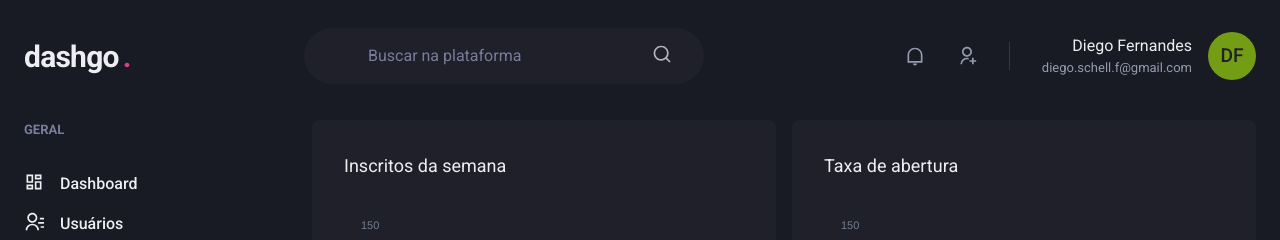
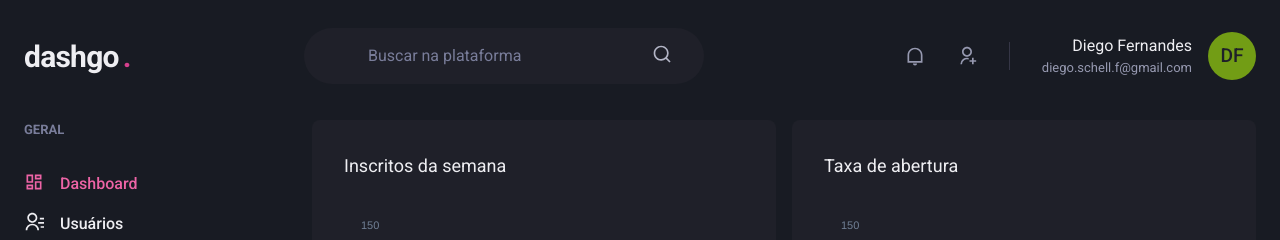
Before and after one commit to gpmarchi/ignite-dashgo, a Next.js app: page /dashboard in a window 1280 px wide. Shown: the top 240 px of the page. Built offline with nearby package versions, Linux system fonts and the light colour scheme.

Commit message:
feat: Add active link component to sidebar links

```diff
--- /dev/null
+++ b/src/components/ActiveLink.tsx
@@ -0,0 +1,37 @@
+import Link, { LinkProps } from 'next/link';
+import { useRouter } from 'next/router';
+import { cloneElement, ReactElement } from 'react';
+
+interface ActiveLinkProps extends LinkProps {
+  children: ReactElement;
+  shouldMatchExactHref?: boolean;
+}
+
+export function ActiveLink({
+  children,
+  shouldMatchExactHref = false,
+  ...rest
+}: ActiveLinkProps) {
+  const { asPath } = useRouter();
+
+  let isActive = false;
+
+  if (shouldMatchExactHref && (asPath === rest.href || asPath === rest.as)) {
+    isActive = true;
+  }
+
+  if (
+    (!shouldMatchExactHref && asPath.startsWith(String(rest.href))) ||
+    asPath.startsWith(String(rest.as))
+  ) {
+    isActive = true;
+  }
+
+  return (
+    <Link {...rest}>
+      {cloneElement(children, {
+        color: isActive ? 'pink.400' : 'gray.50',
+      })}
+    </Link>
+  );
+}
--- a/src/components/Sidebar/NavLink.tsx
+++ b/src/components/Sidebar/NavLink.tsx
@@ -1,4 +1,3 @@
-import Link from 'next/link';
 import { ElementType } from 'react';
 
 import {
@@ -8,6 +7,8 @@
   LinkProps as ChakraLinkProps,
 } from '@chakra-ui/react';
 
+import { ActiveLink } from '../ActiveLink';
+
 interface NavLinkProps extends ChakraLinkProps {
   icon: ElementType;
   children: string;
@@ -16,13 +17,13 @@
 
 export function NavLink({ icon, children, href, ...rest }: NavLinkProps) {
   return (
-    <Link href={href} passHref>
+    <ActiveLink href={href} passHref>
       <ChakraLink display="flex" align="center" {...rest}>
         <Icon as={icon} fontSize="20" />
         <Text ml="4" fontWeight="medium">
           {children}
         </Text>
       </ChakraLink>
-    </Link>
+    </ActiveLink>
   );
 }
```
